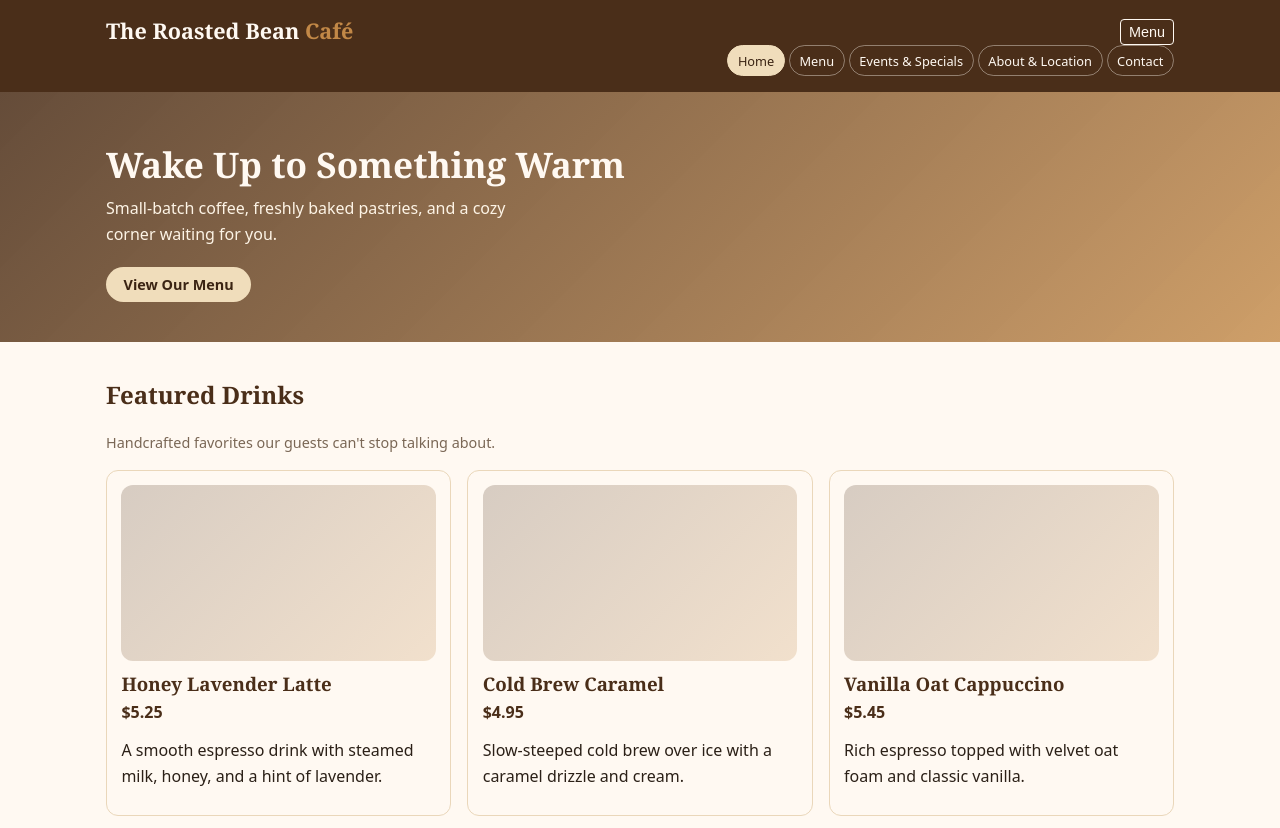
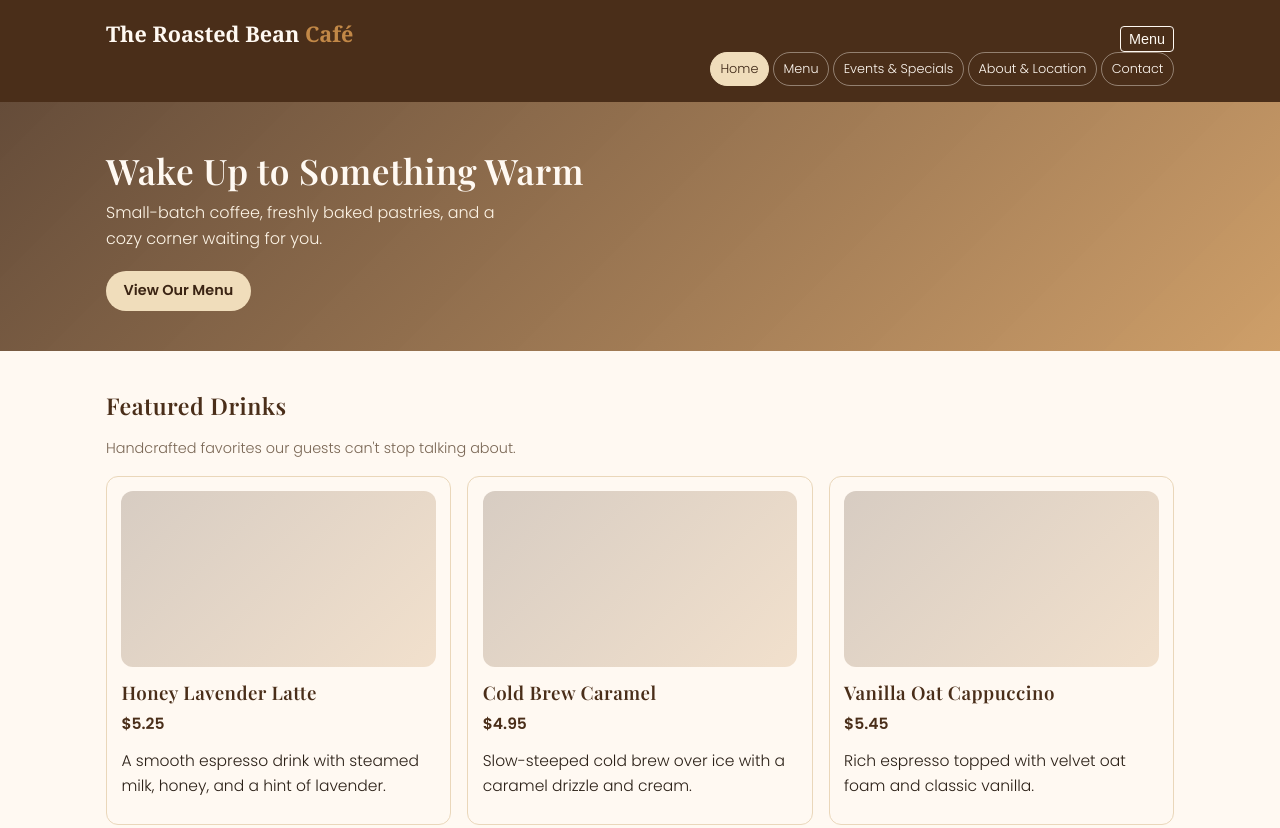
Before and after one commit to ucenigma/RoastedBeanCafe, a plain HTML site: page index.html in a window 1280 px wide. Shown: the top 828 px of the page. Drawn offline with nearby package versions, Linux system fonts and the light colour scheme.

Commit message:
Additinal Typography Updates

```diff
--- a/css/styles.css
+++ b/css/styles.css
@@ -25,9 +25,10 @@ html {
 
 body {
   margin: 0;
-  font-family: system-ui, -apple-system, BlinkMacSystemFont, "Segoe UI", sans-serif;
+  font-family: 'Poppins', sans-serif;
   color: var(--color-text);
   background-color: var(--color-background);
+  line-height: 1.65;
 }
 
 /* Typography */
@@ -35,7 +36,30 @@ body {
 h1, h2, h3, h4 {
   margin-top: 0;
   color: var(--color-dark-brown);
-  font-family: "Georgia", "Times New Roman", serif;
+  font-family: 'Playfair Display', serif;
+  font-weight: 600;
+  letter-spacing: 0.5px;
+}
+
+h1 {
+  font-size: 1.9rem;
+  line-height: 1.2;
+}
+
+h2 {
+  font-size: 1.45rem;
+  margin-bottom: 0.75rem;
+}
+
+.section-header p {
+  font-size: 0.95rem;
+  color: var(--color-muted);
+  font-weight: 300;
+}
+
+p, li {
+  font-size: 0.97rem;
+  font-weight: 300;
 }
 
 p {
--- a/index.html
+++ b/index.html
@@ -4,6 +4,8 @@
   <meta charset="UTF-8">
   <meta name="viewport" content="width=device-width, initial-scale=1.0">
   <title>The Roasted Bean Café | Home</title>
+  <!-- Google Fonts -->
+  <link href="https://fonts.googleapis.com/css2?family=Playfair+Display:wght@400;600;700&family=Poppins:wght@300;400;500;600&display=swap" rel="stylesheet">
   <link rel="stylesheet" href="css/styles.css">
 </head>
 <body>
```
Also changed, not shown: about.html (+2 -0 lines), contact.html (+2 -0 lines), drinks.html (+2 -0 lines), events.html (+2 -0 lines), menu.html (+2 -0 lines), pastries.html (+2 -0 lines).
